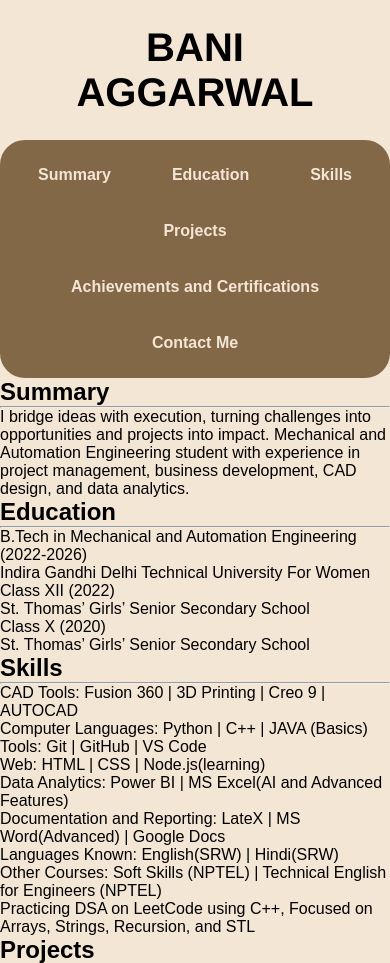
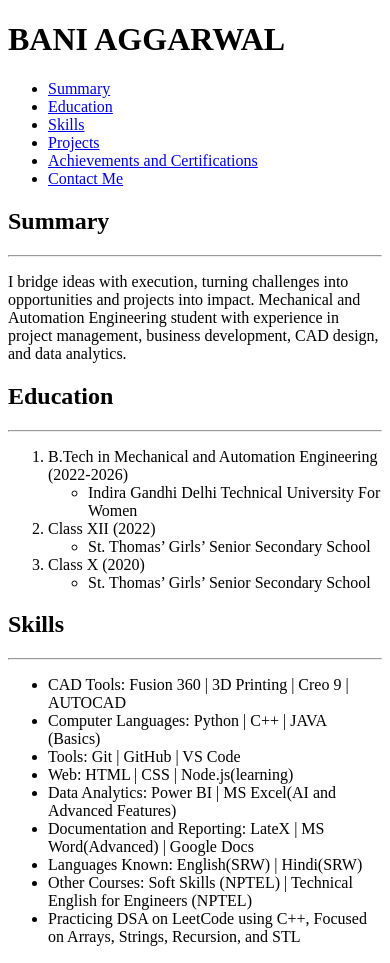
Before and after one commit to Bani-1525/Bani-Aggarwal-Portfolio, a plain HTML site: page index.html in a window 390 px wide. Shown: the top 963 px of the page. Drawn offline with Linux system fonts and the light colour scheme.

Commit message:
CSS Removed

```diff
--- a/index.html
+++ b/index.html
@@ -4,66 +4,6 @@
     <meta charset="UTF-8">
     <meta name="viewport" content="width=device-width, initial-scale=1.0">
     <title>Bani Aggarwal Portfolio</title>
-    <style>
-        @media screen and (max-width: 600px){
-            div ul{
-                flex-wrap: wrap;
-                gap: 6px;
-                padding: 6px;
-                height:auto;
-            }
-            div ul li a{
-                font-size: 0.8rem;
-                padding: 4px 6px;
-                display: inline-block;
-                text-align: center;
-            }
-        }
-        *{
-            margin: 0;
-            padding: 0;
-            box-sizing: border-box;
-        }
-        body{
-            background-color: rgb(243,230,213);
-            font-family: Arial, Helvetica, sans-serif;
-        }
-        h1{
-            padding: 25px;
-            text-align: center;
-            font-family: 'Franklin Gothic Medium', 'Arial Narrow', Arial, sans-serif;
-            font-size: 2.5rem;
-        }
-        div ul{
-            list-style: none;
-            display:flex;
-            justify-content: space-around;
-            align-items: center;
-            flex-wrap:wrap;
-            gap: 25px;
-            border: 5px solid rgb(131, 104, 72);
-            border-radius: 25px;
-            width: fit-content;
-            margin:0 auto;
-            padding: 15px;
-            background-color: rgb(131, 104, 72);
-            height: auto;
-        }
-        div ul li a{
-            text-decoration: none;
-            font-size: 1rem;
-            padding: 0.4rem 0.8rem;
-            text-align: center;
-            color: rgb(243,230,213);
-            font-weight: bold;
-            white-space: nowrap;
-        }
-        div ul li a:hover{
-            background-color: rgb(165, 130, 84);
-            color: bisque;
-            border-radius: 25px;
-        }
-    </style>
 </head>
 <body>
     <header>
```
